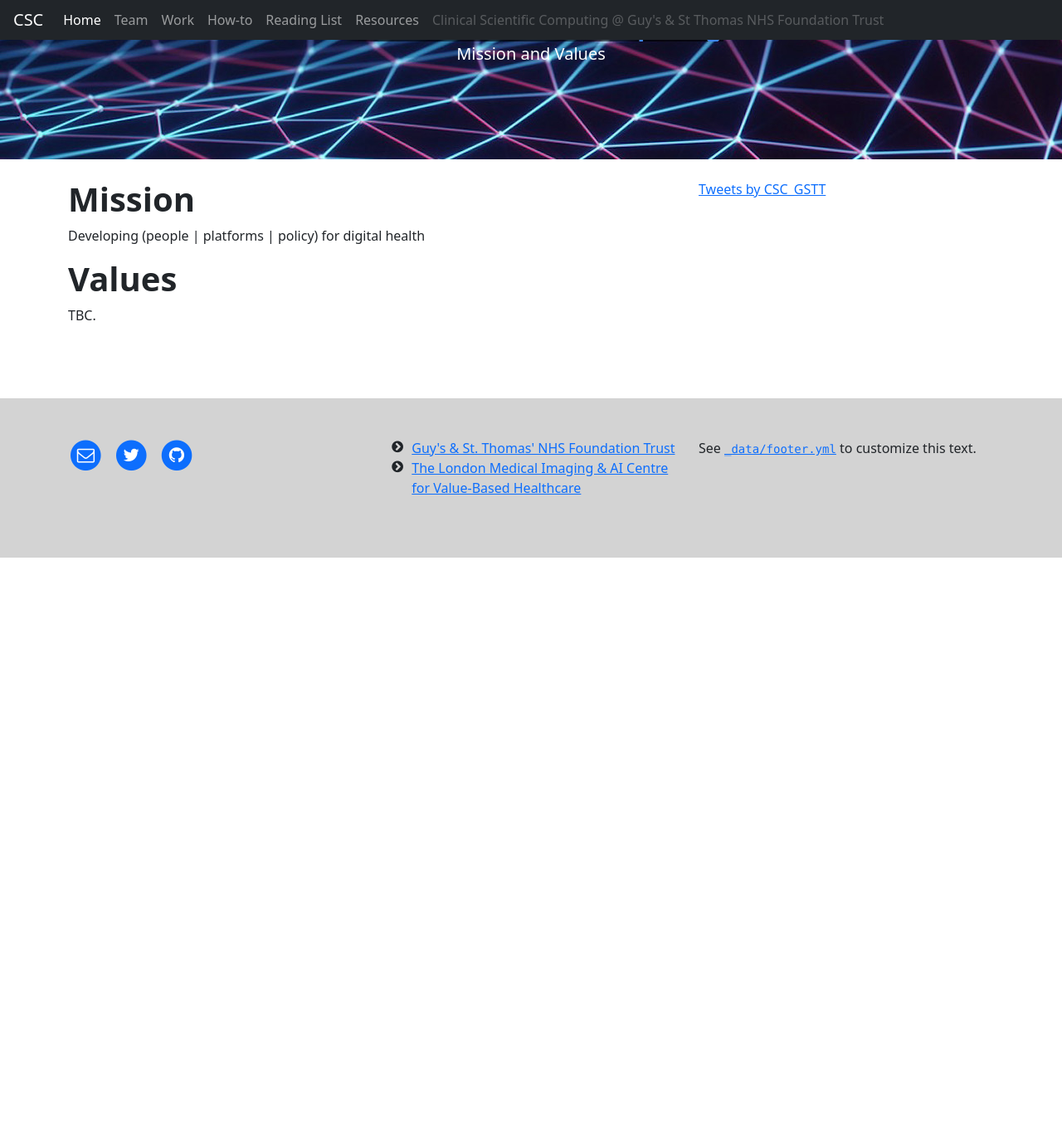
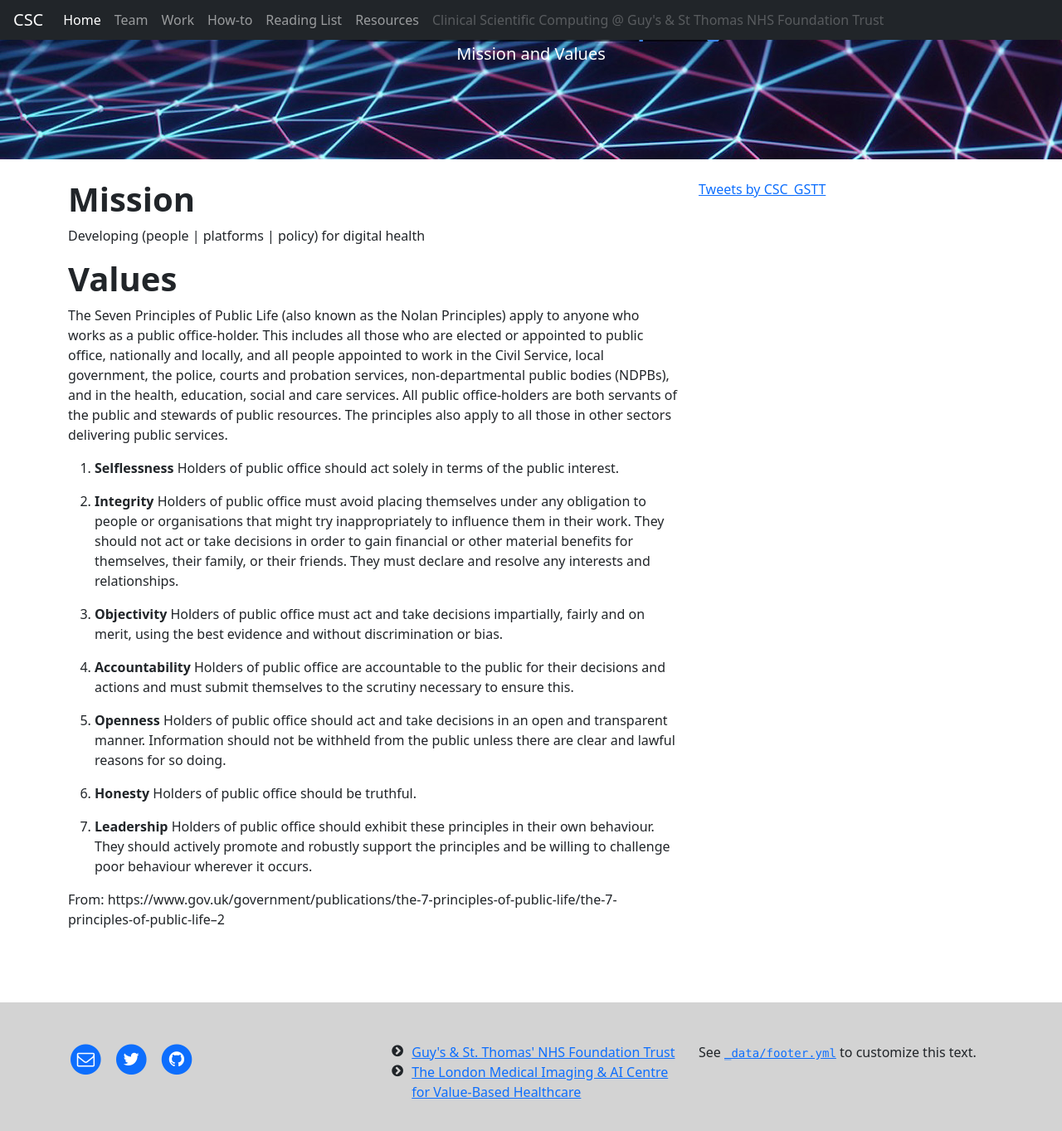
Before and after one commit to GSTT-CSC/gstt-csc-old, a Jekyll site: the page built from index.md, in a window 1280 px wide and 1400 px high, scrolled down 362 px. Shown: the top 1363 px of the window at 83% size. Built offline with Jekyll 4.4.1, drawn with Linux system fonts in a browser that asks for light colours; comment, search, counter and statistics services are not loaded; our own code applies the rules of GitHub Pages for plain Markdown files; before the commit the page ends 1034 px from its top, so only the background shows below that.

Commit message:
Update index.md

```diff
--- a/index.md
+++ b/index.md
@@ -9,4 +9,27 @@ background: assets/hero.jpg
 Developing (people | platforms | policy) for digital health
 
 # **Values**
-TBC.
+The Seven Principles of Public Life (also known as the Nolan Principles) apply to anyone who works as a public office-holder. This includes all those who are elected or appointed to public office, nationally and locally, and all people appointed to work in the Civil Service, local government, the police, courts and probation services, non-departmental public bodies (NDPBs), and in the health, education, social and care services. All public office-holders are both servants of the public and stewards of public resources. The principles also apply to all those in other sectors delivering public services.
+
+1. **Selflessness**
+Holders of public office should act solely in terms of the public interest.
+
+1. **Integrity**
+Holders of public office must avoid placing themselves under any obligation to people or organisations that might try inappropriately to influence them in their work. They should not act or take decisions in order to gain financial or other material benefits for themselves, their family, or their friends. They must declare and resolve any interests and relationships.
+
+1. **Objectivity**
+Holders of public office must act and take decisions impartially, fairly and on merit, using the best evidence and without discrimination or bias.
+
+1. **Accountability**
+Holders of public office are accountable to the public for their decisions and actions and must submit themselves to the scrutiny necessary to ensure this.
+
+1. **Openness**
+Holders of public office should act and take decisions in an open and transparent manner. Information should not be withheld from the public unless there are clear and lawful reasons for so doing.
+
+1. **Honesty**
+Holders of public office should be truthful.
+
+1. **Leadership**
+Holders of public office should exhibit these principles in their own behaviour. They should actively promote and robustly support the principles and be willing to challenge poor behaviour wherever it occurs.
+
+From: https://www.gov.uk/government/publications/the-7-principles-of-public-life/the-7-principles-of-public-life--2
```
